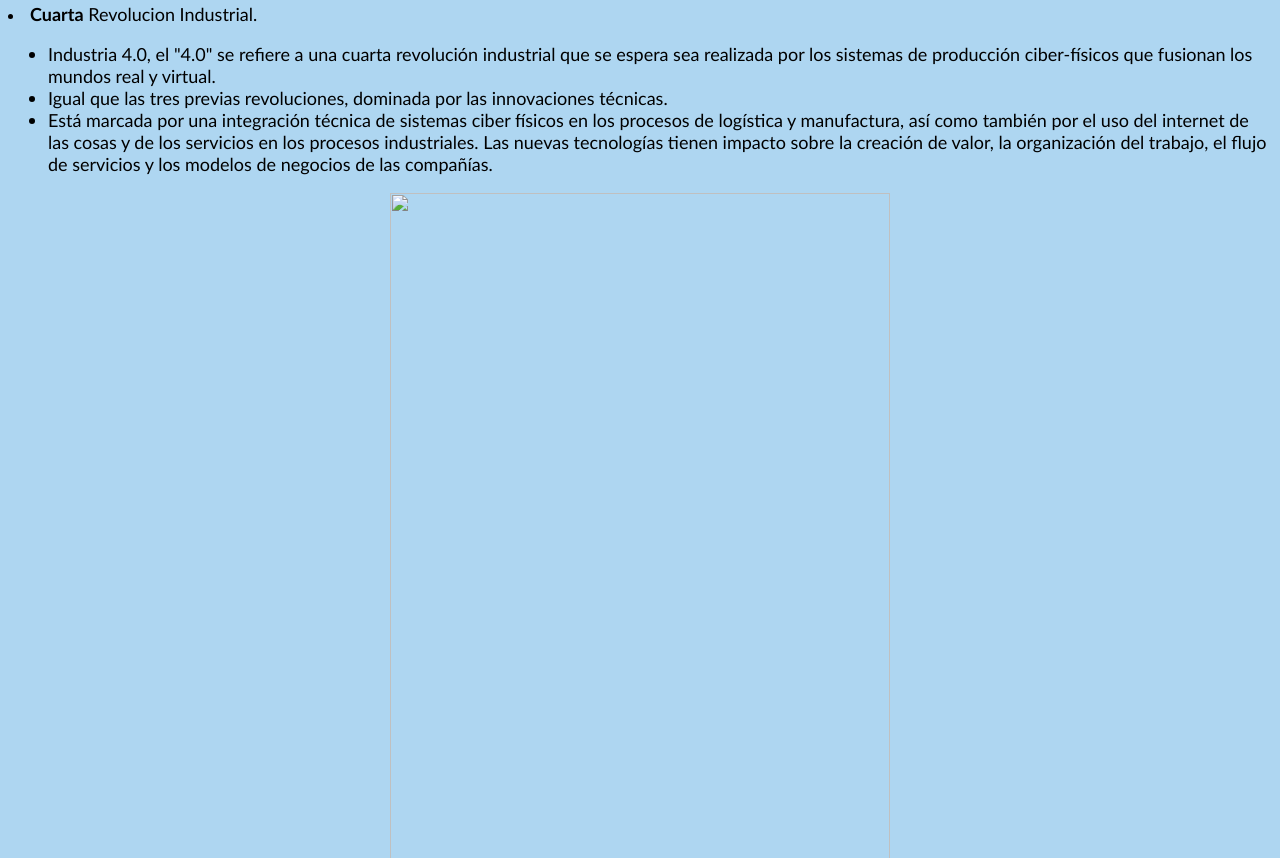
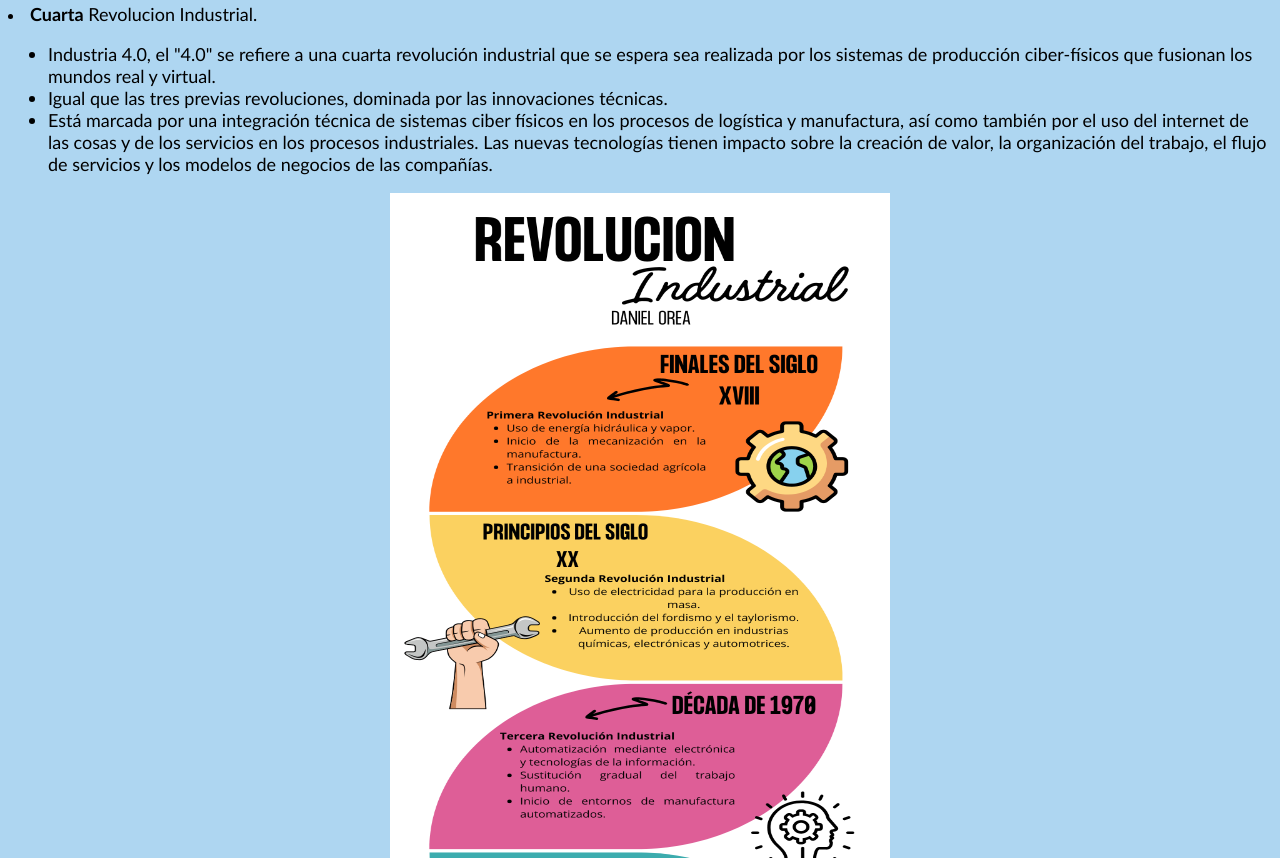
Before and after one commit to DanOrea/danorea.github.io, a plain HTML site: page LISTA2DOJ.html in a window 1280 px wide. Shown: the part 362-1220 px from the top of the page. Drawn offline with Linux system fonts and the light colour scheme.

Commit message:
LISTA2DOJ.html

```diff
--- a/LISTA2DOJ.html
+++ b/LISTA2DOJ.html
@@ -42,7 +42,7 @@ sobre la creación de valor, la organización del trabajo, el flujo de servicios
 negocios de las compañías.
  </UL>
 <CENTER>
-<IMG SRC="IMAGENES/4AEvolucion4.png" HEIGHT=1000 WIDTH=500>
+<IMG SRC="4AEvolucion4.png" HEIGHT=1000 WIDTH=500>
  </FONT>
  </BODY>
 </HTML>
```
